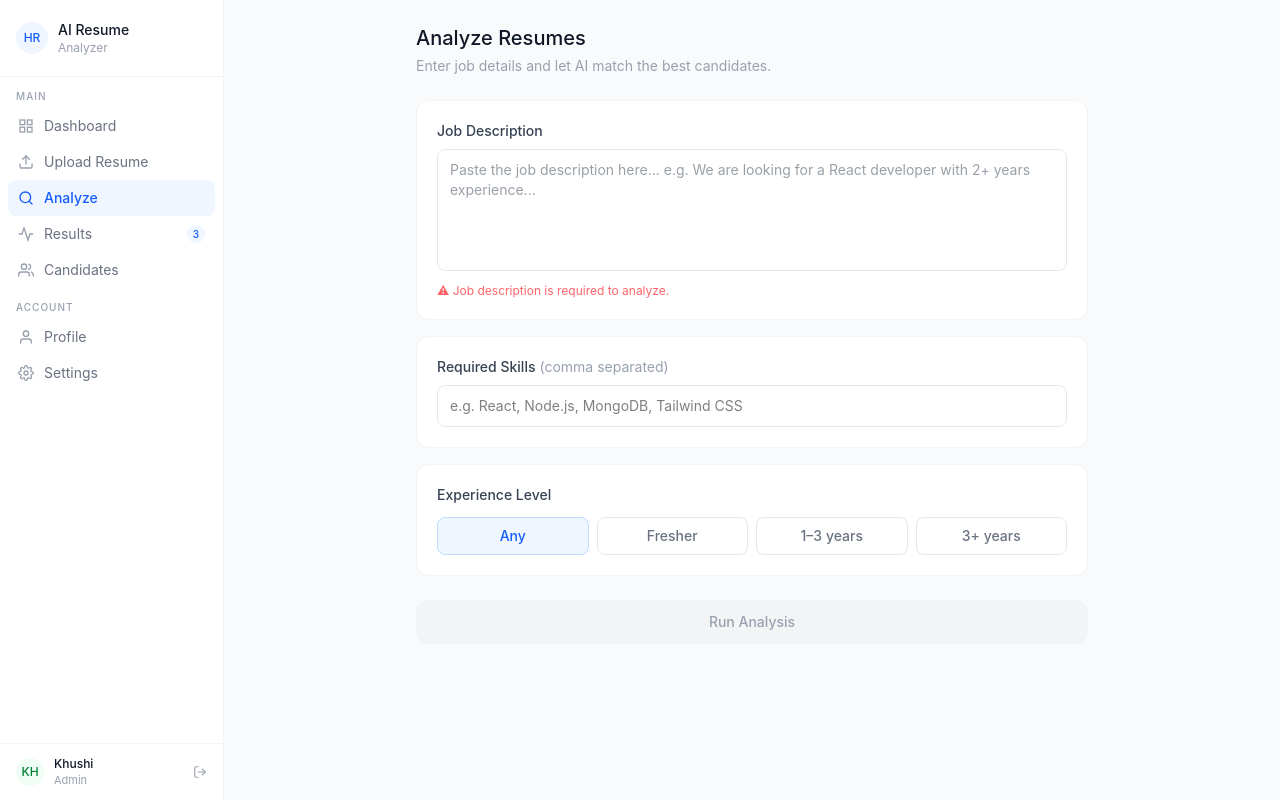
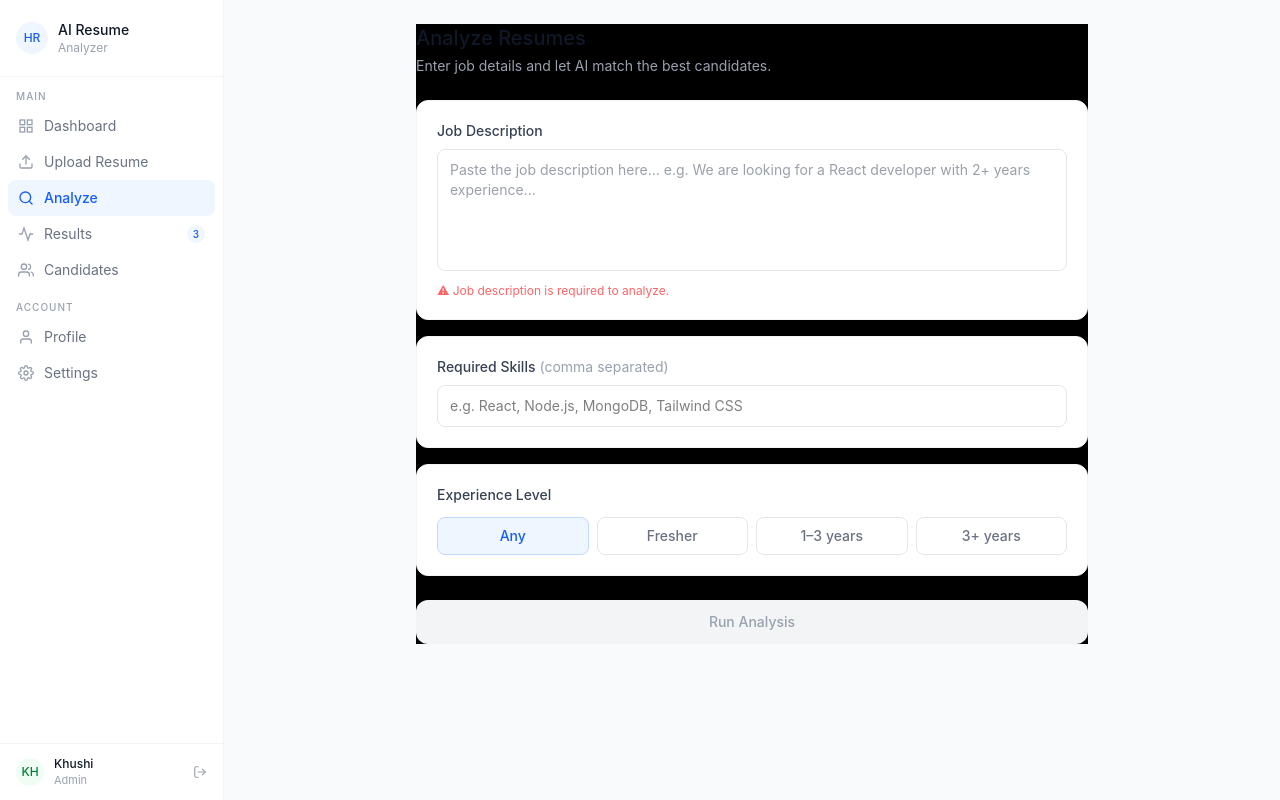
Before and after one commit to nayanbandgar/AI-RESUME-ANALAYZER, a React (Vite) app in the folder frontend/: page /analyze in a window 1280 px wide. Built offline with nearby package versions, Linux system fonts and the light colour scheme.

Commit message:
feat: add background color to Analyze component for improved UI

```diff
--- a/frontend/src/components/analyze.jsx
+++ b/frontend/src/components/analyze.jsx
@@ -19,7 +19,7 @@
   };
 
   return (
-    <div className="max-w-2xl mx-auto">
+    <div className="max-w-2xl mx-auto bg-black">
 
       {/* Header */}
       <div className="mb-6">
```
